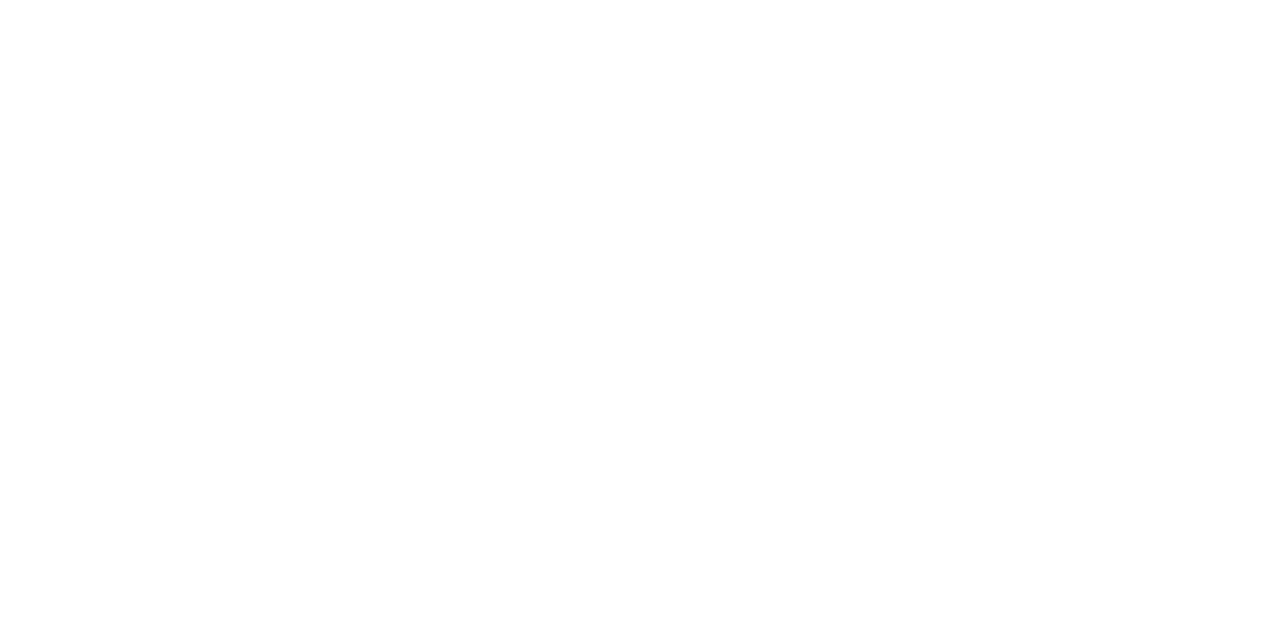
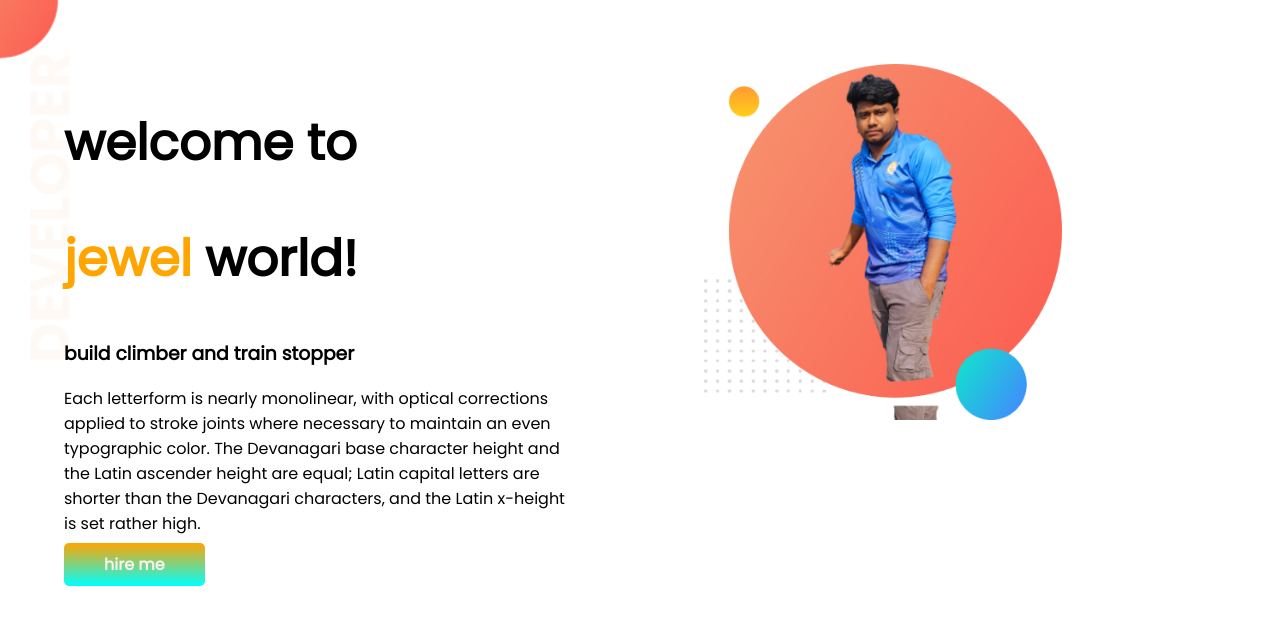
Before and after one commit to jewelbhuiyan777/devloper-portfolio, a plain HTML site: page index.html in a window 1280 px wide. Drawn offline with Linux system fonts and the light colour scheme.

Commit message:
bangladesh

```diff
--- a/index.html
+++ b/index.html
@@ -1,13 +1,35 @@
 <!DOCTYPE html>
 <html lang="en">
+
 <head>
     <meta charset="UTF-8">
     <meta http-equiv="X-UA-Compatible" content="IE=edge">
     <meta name="viewport" content="width=device-width, initial-scale=1.0">
     <title>jewel portfolio</title>
     <link rel="stylesheet" href="style.css">
+    <link rel="preconnect" href="https://fonts.googleapis.com">
+    <link rel="preconnect" href="https://fonts.gstatic.com" crossorigin>
+    <link href="https://fonts.googleapis.com/css2?family=Poppins&display=swap" rel="stylesheet">
 </head>
+
 <body>
+    <section class="top-banner">
+        <div class="half-width">
+            <h1>welcome to</h1>
+            <h1><span class="orange-color">jewel</span> world!</h1>
+            <h3> build climber and train stopper </h3>
+            <p>Each letterform is nearly monolinear, with optical corrections applied to stroke joints where necessary
+                to
+                maintain an even typographic color. The Devanagari base character height and the Latin ascender height
+                are
+                equal; Latin capital letters are shorter than the Devanagari characters, and the Latin x-height is set
+                rather high.</p>
+            <a class="link-button" target="_blank" href="https://www.linkedin.com/company/programminghero/">hire me</a>
+        </div>
+        <div class="half-width"><img src="images/sopon.png" alt="">
+        </div>
+    </section>
 
 </body>
+
 </html>
--- a/style.css
+++ b/style.css
@@ -0,0 +1,32 @@
+body{
+    font-family: 'Poppins', sans-serif;
+   margin: 0;
+}
+h1{
+    font-size: 50px;
+}
+.orange-color{
+    color:orange;
+}
+section{
+    display: flex;
+}
+.half-width{
+    width: 50%;
+    padding: 5%;
+}
+.half-width img {
+    width: 70%;
+}
+.link-button{
+    text-decoration: none;
+    background-image: linear-gradient(orange,aqua);
+    padding: 10px 40px;
+    color: rgb(247, 243, 243);
+    font-weight: 700;
+    border-radius: 5px;
+}
+.top-banner{
+    background-image: url(images/top-banner.png);
+    background-repeat: no-repeat;
+}
```
Also changed, not shown: images/dream-bg.png (added), images/exp-bg.png (added), images/jhankar.png (added), images/jhankar2.png (added), images/my-bg.png (added), images/my-bg2.png (added), images/sopon.png (added), images/top-banner.png (added), 7 other files.
